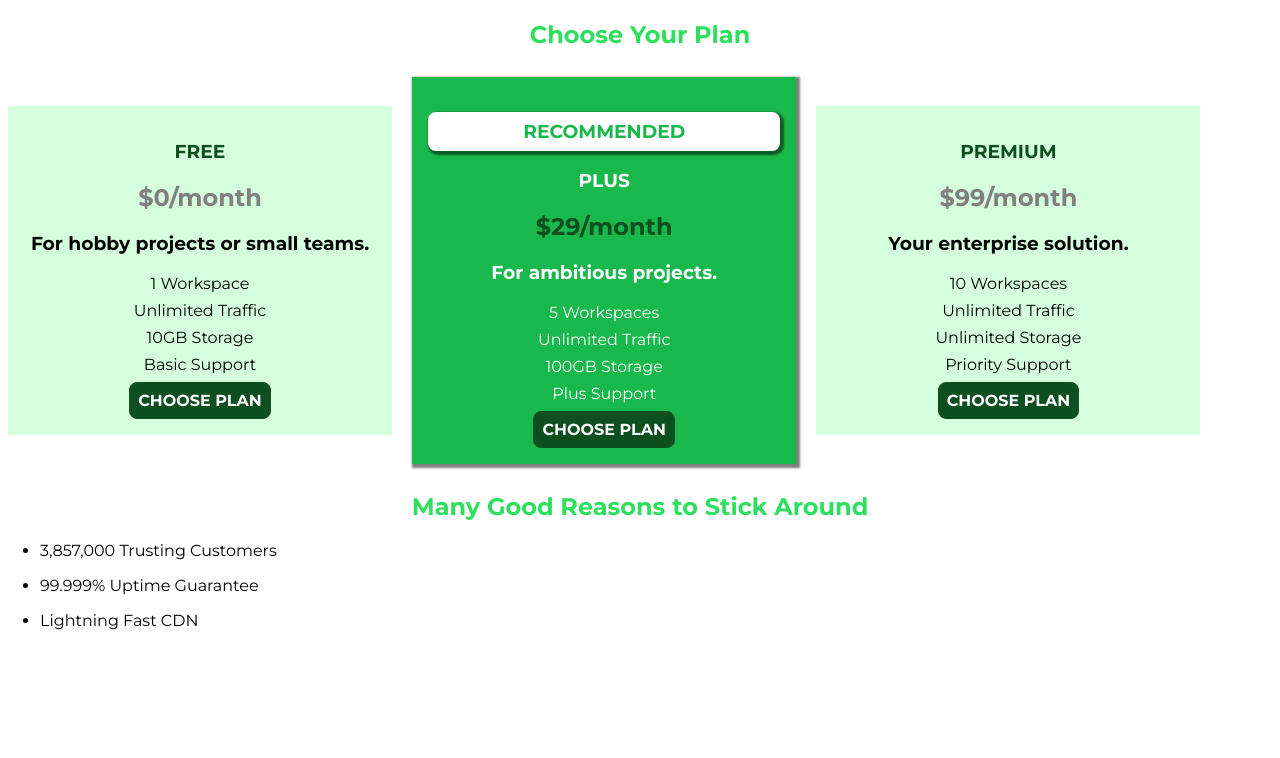
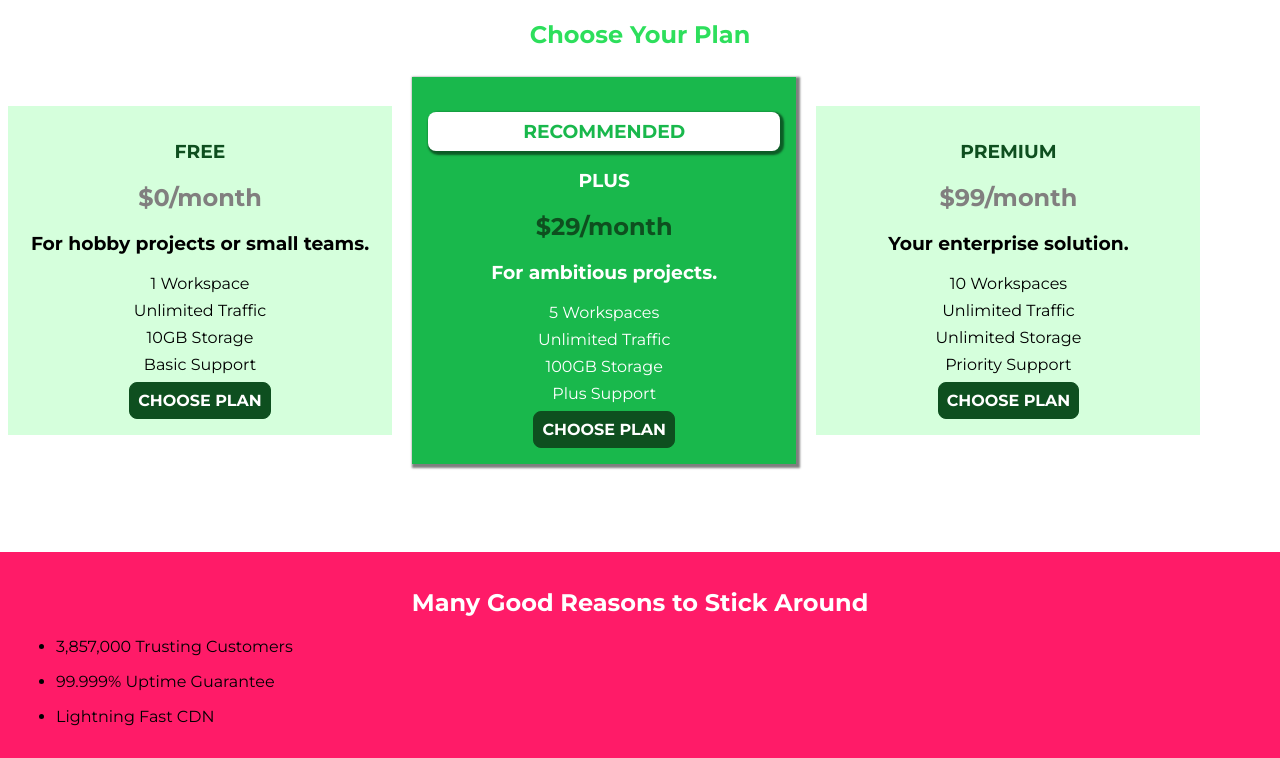
Before and after one commit to garrettjamie87/uHost, a plain HTML site: page index.html in a window 1280 px wide. Shown: the part 571-1329 px from the top of the page. Before the commit the page ends 1217 px from the top, so only its background shows below. Drawn offline with Linux system fonts and the light colour scheme.

Commit message:
add key features section and styles

```diff
--- a/index.html
+++ b/index.html
@@ -87,7 +87,7 @@
           </article>
         </div>
       </section>
-      <section>
+      <section id='key-features'>
         <h1 class="section-title">Many Good Reasons to Stick Around</h1>
         <ul>
           <li>
--- a/main.css
+++ b/main.css
@@ -95,6 +95,17 @@ button:active {
   outline: none;
 }
 
+#key-features{
+ background-color: #ff1b68;
+ margin-top: 80px;
+ padding: 16px;
+}
+
+#key-features .section-title{
+  color: white;
+
+}
+
 .main-header {
   width: 100%;
   background: #2ddf5c;
```
